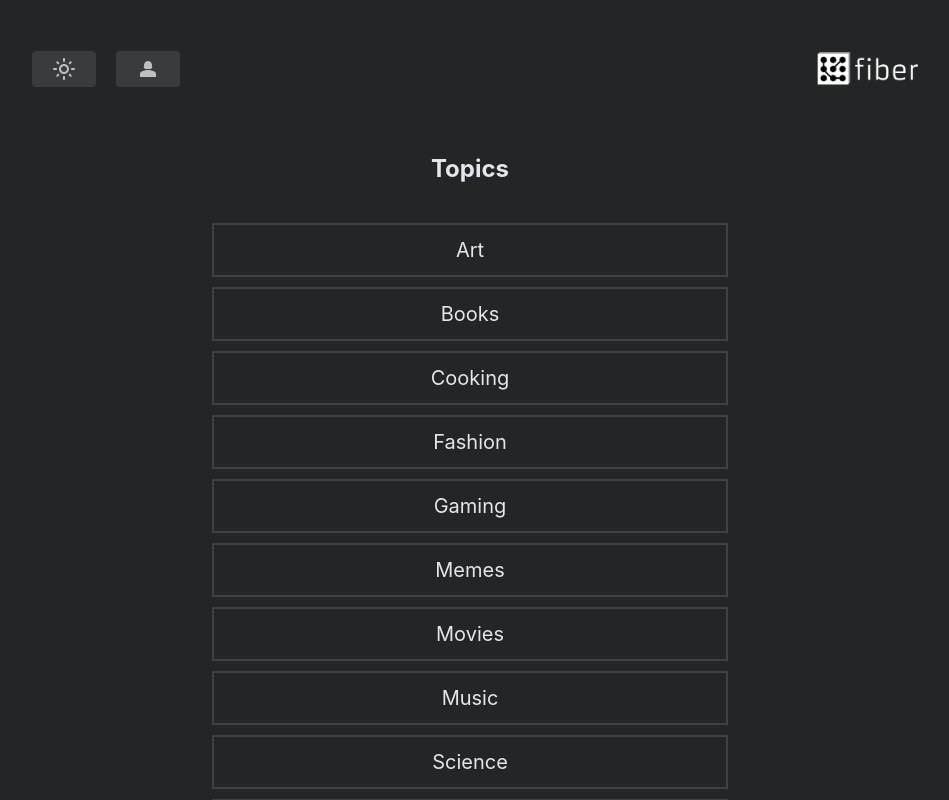
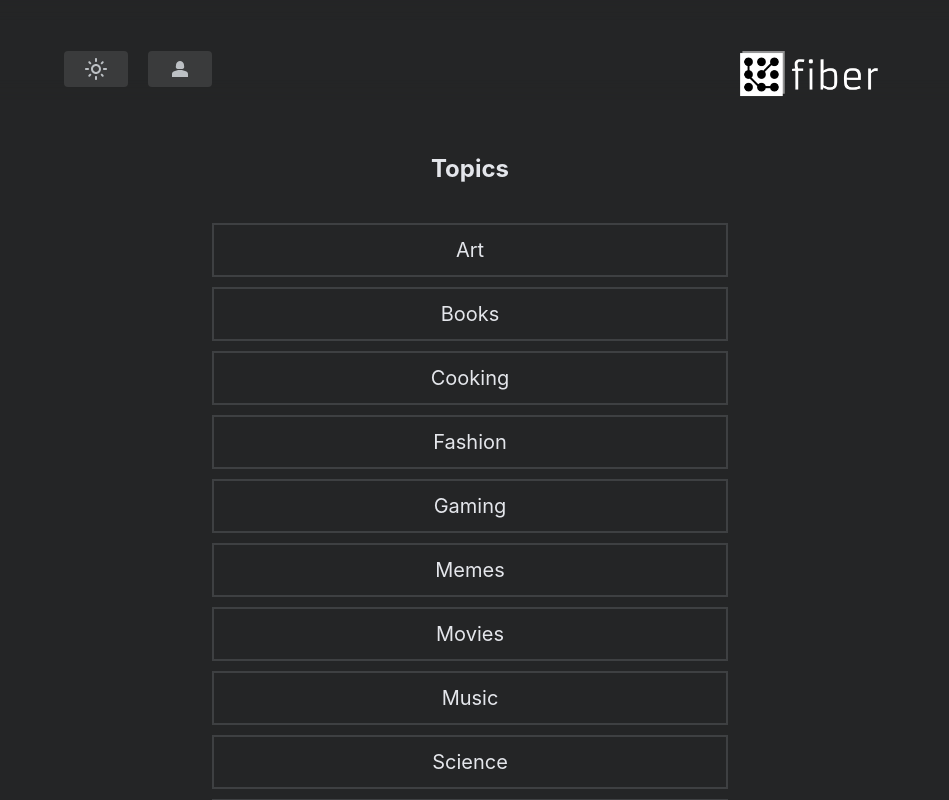
Before and after one commit to ianuriegas/express-react-project, a React app in the folder client/: page / in a window 1280 px wide. Shown: the top 800 px of the page, without its empty margins (170-1119 px from the left). Built offline with nearby package versions, Linux system fonts and the light colour scheme.

Commit message:
fix: fixed navbar styling.

```diff
--- a/client/src/App.js
+++ b/client/src/App.js
@@ -1,5 +1,10 @@
 import React, { useState, createContext, useEffect } from "react";
-import { BrowserRouter as Router, Routes, Route } from "react-router-dom";
+import {
+  BrowserRouter as Router,
+  Routes,
+  Route,
+  BrowserRouter,
+} from "react-router-dom";
 import Users from "./pages/Users";
 import Topics from "./pages/Topics";
 import MainNavBar from "./components/MainNavBar";
@@ -29,8 +34,9 @@ function App() {
   return (
     <ThemeContext.Provider value={{ theme, toggleTheme }}>
       <div>
+        <BrowserRouter>
           <MainNavBar />
-        <Router>
+          {/* <Router> */}
             <Routes>
               <Route path="/" element={<Topics theme={theme} />} />
               <Route path="/users" element={<Users theme={theme} />} />
@@ -39,7 +45,8 @@ function App() {
                 element={<TopicPageTemplate theme={theme} />}
               />
             </Routes>
-        </Router>
+          {/* </Router> */}
+        </BrowserRouter>
       </div>
     </ThemeContext.Provider>
   );
--- a/client/src/components/MainNavBar.js
+++ b/client/src/components/MainNavBar.js
@@ -45,27 +45,37 @@ function MainNavBar() {
   return (
     <ThemeContext.Provider value={{ theme, toggleTheme }}>
       <nav className={navbarClass} id={theme}>
-        <div className="main-navbar-content">
-          {/* Icons on the left */}
-          <div style={{ display: "flex", alignItems: "center" }}>
-            <Tooltip title={themeButtonClass} className="tooltip">
-              <Button className="main-navbar-button" onClick={toggleTheme}>
-                <ThemeIcon className="home-icon" />
-              </Button>
-            </Tooltip>
+        <div
+          className="main-navbar-content"
+            // style={{ backgroundColor: "blue" }}
+        >
+          <Tooltip title={themeButtonClass} className="tooltip">
+            <Button
+              className="main-navbar-button"
+              onClick={toggleTheme}
+              style={{ float: "left" }}
+            >
+              <ThemeIcon className="home-icon" />
+            </Button>
+          </Tooltip>
+
+          <Link to="/users">
             <Tooltip title="View Profile" className="tooltip">
               <Button className="main-navbar-button">
                 <Person2Icon className="home-icon" />
               </Button>
             </Tooltip>
-          </div>
+          </Link>
 
-          {/* App Name on the right */}
-          <div style={{ display: "flex", alignItems: "center" }}>
+          <Link to="/">
             <Tooltip title="Home" className="tooltip">
-              <img src={logoImage} className="nav-logo" />
+              <img
+                src={logoImage}
+                className="nav-logo"
+                style={{ float: "right", marginRight: "1%" }}
+              />
             </Tooltip>
-          </div>
+          </Link>
         </div>
       </nav>
     </ThemeContext.Provider>
--- a/client/src/styling/main.css
+++ b/client/src/styling/main.css
@@ -35,11 +35,9 @@
 
 
 .main-navbar-content {
-    width: 70%;
+    width: 65%;
     margin-left: auto;
     margin-right: auto;
-    display: flex;
-    justify-content: center;
     align-items: center;
     padding-top: 4%;
     padding-bottom: 1%;
@@ -48,8 +46,6 @@
 
 
 .main-navbar.scrolled {
-    /* background-color: rgba(0, 0, 0, 0.5); */
-    /* border-bottom: 1px solid var(--light-border); */
     border-bottom: 1px solid var(--dark-border);
 }
 
@@ -65,8 +61,6 @@
     padding-top: 1%;
     padding-bottom: 1%;
 }
-
-.main-navbar-button {}
 
 /* Light Mode Styles */
 #light .main-navbar {
@@ -192,9 +186,8 @@
 }
 
 .nav-logo {
-    max-width: 14%;
-    max-height: 14%;
-    margin-left: auto;
+    width: 140px;
+    /* margin-left: auto; */
 }
 
 html,
```
Lines whose indentation alone changed are shown as unchanged.
